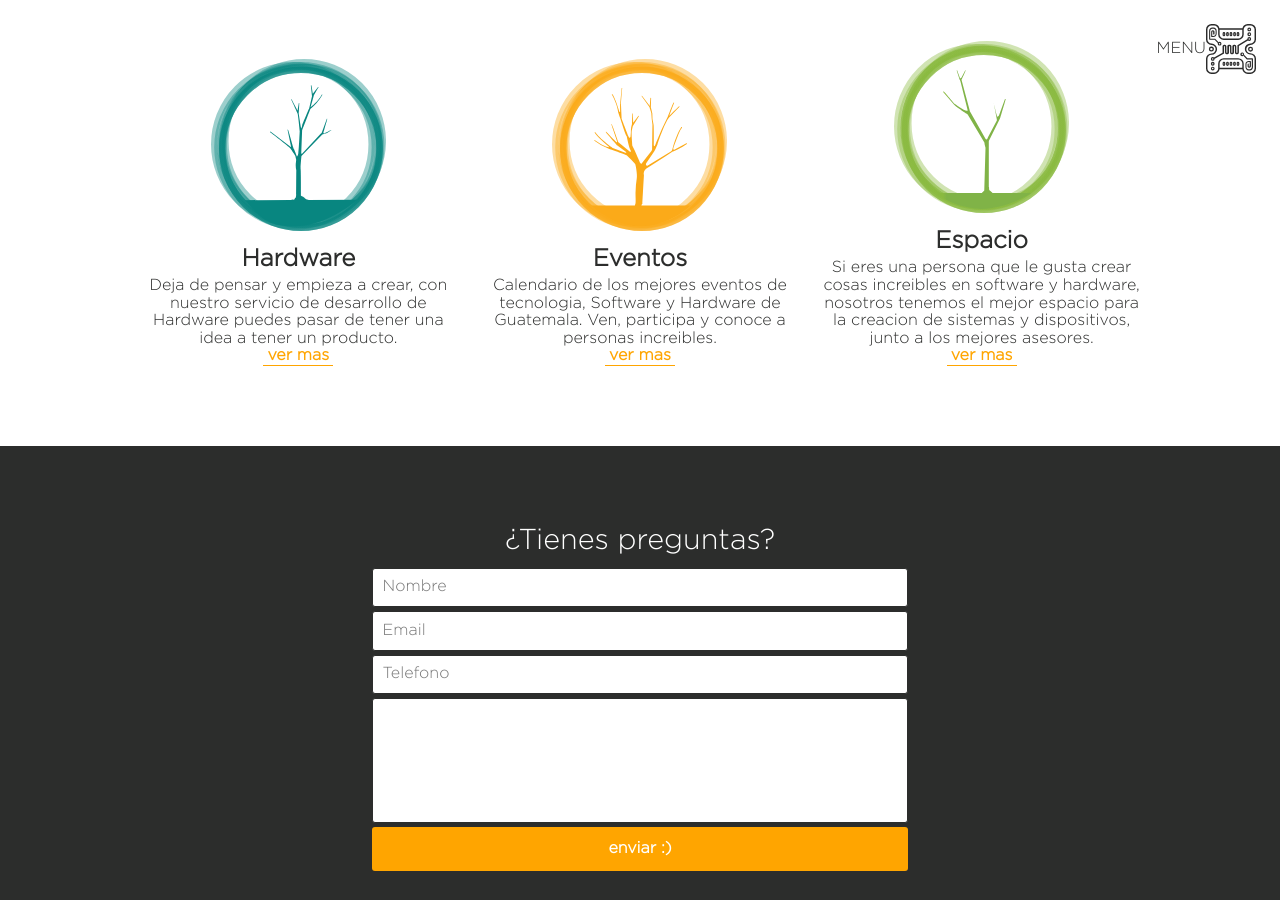
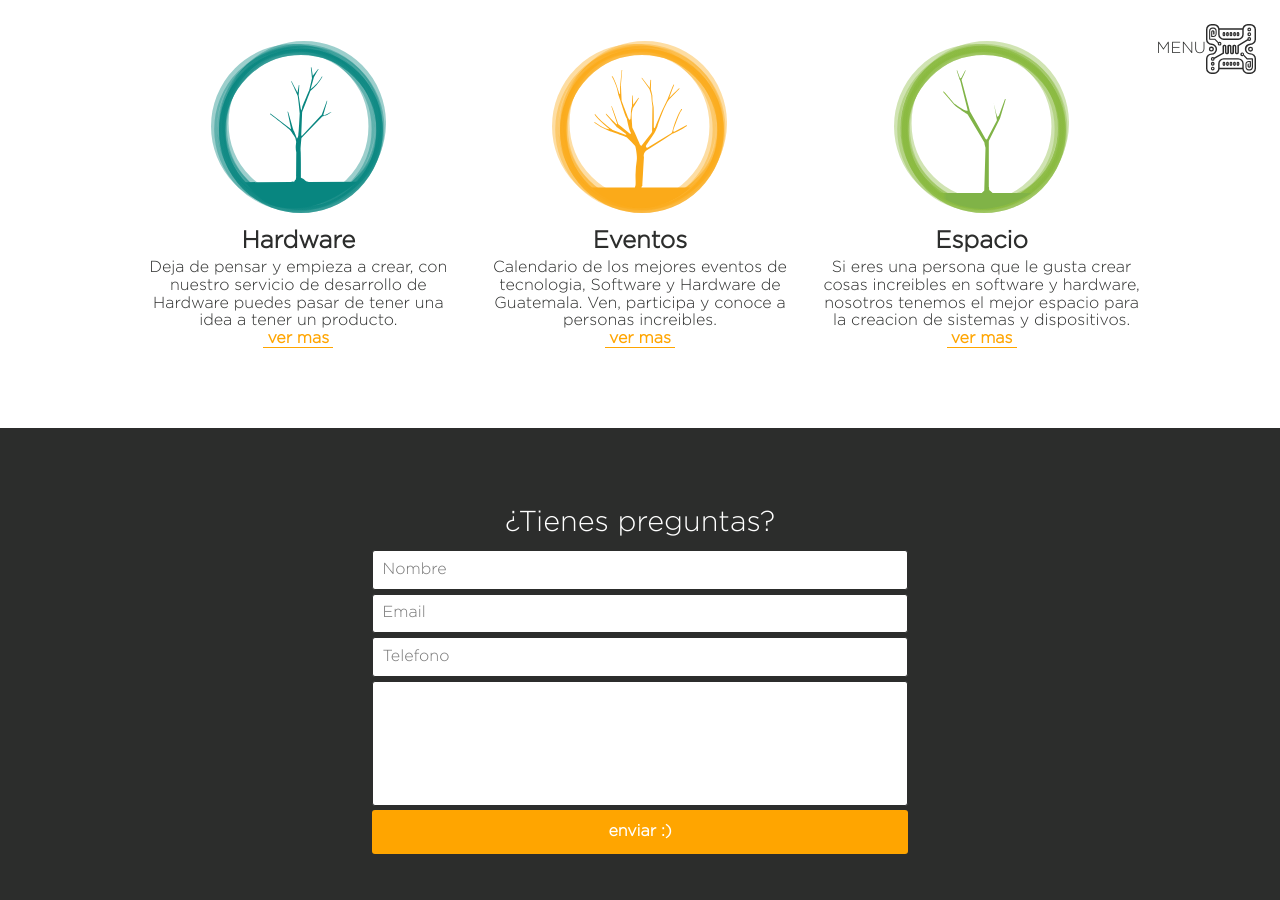
Before and after one commit to Xibalbahackerspace/xibalbahackerspace.github.io, a Jekyll site: the page built from index.html, in a window 1280 px wide and 900 px high, scrolled down 459 px. Built offline with Jekyll 4.4.1, drawn with Linux system fonts in a browser that asks for light colours.

Commit message:
Update espacio.md

```diff
--- a/_includes/home/espacio.md
+++ b/_includes/home/espacio.md
@@ -1 +1 @@
-Si eres una persona que le gusta crear cosas increibles en software y hardware, nosotros tenemos el mejor espacio para la creacion de sistemas y dispositivos, junto a los mejores asesores.
+Si eres una persona que le gusta crear cosas increibles en software y hardware, nosotros tenemos el mejor espacio para la creacion de sistemas y dispositivos.
```
